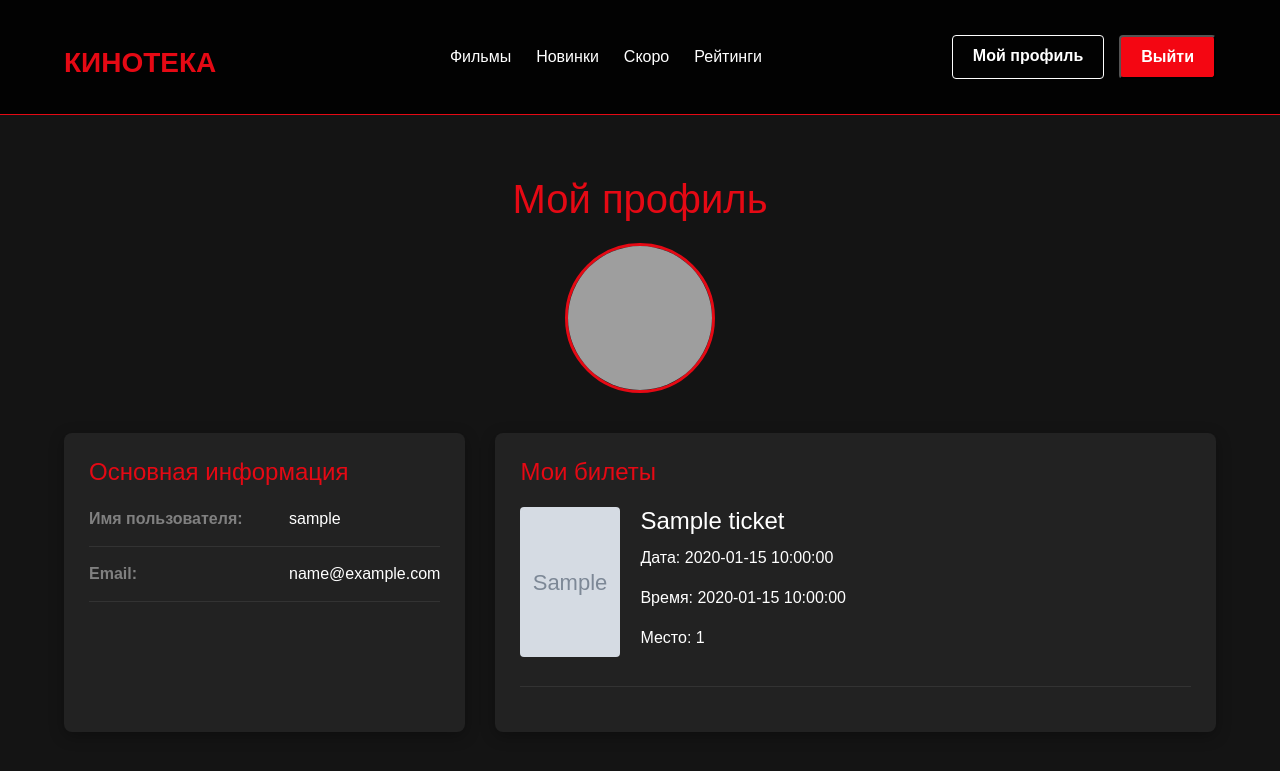
After one commit to nisya1/WEB-project, a Flask app: template templates/auth/profile.html in a window 1280 px wide. The commit adds this page. Shown: the top 771 px of the page. Run offline with Flask 3, Linux system fonts and the light colour scheme; the template is opened without the code that fills it: most values are stand-ins (such as "Sample title", 1, 10 or a date in 2020); grey boxes marked "Sample" are stand-in pictures; grey boxes are pictures that could not be loaded.

Commit message:
добавлена страница профиля пользователя

```diff
--- /dev/null
+++ b/static/auth/profile.css
@@ -0,0 +1,266 @@
+/* Основные переменные */
+:root {
+    --primary-color: #e50914;
+    --dark-bg: #141414;
+    --light-text: #ffffff;
+    --gray-text: #808080;
+    --card-bg: #222222;
+}
+
+/* Общие стили */
+body {
+    background-color: var(--dark-bg);
+    color: var(--light-text);
+    font-family: 'Arial', sans-serif;
+    margin: 0;
+    padding: 0;
+}
+
+.container {
+    width: 90%;
+    max-width: 1200px;
+    margin: 0 auto;
+    padding: 20px 0;
+}
+
+/* Навигационная панель */
+/* Навигационная панель ##############################################################################################*/
+.navbar {
+    background-color: rgba(0, 0, 0, 0.9);
+    padding: 15px 0;
+    border-bottom: 1px solid var(--primary-color);
+    display: flex;
+    justify-content: space-between;
+    align-items: center;
+}
+
+.navbar-brand {
+    position: relative;
+    display: inline-block;
+    text-decoration: none;
+    height: 40px; /* Оригинальная высота */
+    width: 180px; /* Фиксированная ширина для текста */
+    overflow: visible; /* Позволяет картинке выходить за границы */
+    z-index: 100; /* Чтобы увеличенная картинка была поверх других элементов */
+}
+
+.logo-text {
+    display: inline-block;
+    font-size: 28px;
+    font-weight: bold;
+    color: var(--primary-color);
+    transition: opacity 0.3s ease;
+}
+
+.logo-image {
+    position: absolute;
+    top: -80%;
+    left: 20%;
+    width: auto;
+    height: 100px; /* Такая же высота как у .navbar-brand */
+    opacity: 0;
+    transition: opacity 0.3s ease;
+}
+
+.navbar-brand:hover .logo-text {
+    opacity: 0;
+}
+
+.navbar-brand:hover .logo-image {
+    opacity: 1;
+}
+
+.nav-links {
+    display: flex;
+    gap: 25px;
+}
+
+.nav-link {
+    color: var(--light-text);
+    text-decoration: none;
+    font-size: 16px;
+    transition: color 0.3s;
+}
+
+.nav-link:hover {
+    color: var(--primary-color);
+}
+
+.nav-link.active {
+    color: var(--primary-color);
+    font-weight: bold;
+}
+
+.auth-buttons {
+    display: flex;
+    gap: 15px;
+}
+
+.btn-auth {
+    padding: 8px 20px;
+    border-radius: 4px;
+    text-decoration: none;
+    font-weight: bold;
+    transition: all 0.3s;
+}
+
+.btn-login {
+    background-color: transparent;
+    color: var(--light-text);
+    border: 1px solid var(--light-text);
+}
+
+.btn-login:hover {
+    background-color: rgba(255, 255, 255, 0.1);
+}
+
+.btn-register {
+    background-color: var(--primary-color);
+    color: var(--light-text);
+    border: 1px solid var(--primary-color);
+}
+
+.btn-register:hover {
+    background-color: #f40612;
+}
+
+
+/* кнопки при заходе в аккаунт */
+.auth-buttons {
+    display: flex;
+    gap: 15px;
+}
+
+.btn-auth-user {
+    padding: 8px 20px;
+    border-radius: 4px;
+    text-decoration: none;
+    font-weight: bold;
+    transition: all 0.3s;
+}
+
+
+.btn-profile {
+    background-color: transparent;
+    color: var(--light-text);
+    border: 1px solid var(--light-text)
+}
+
+.btn-profile:hover {
+    background-color: #45a049;
+}
+
+/* Стили для кнопки "Выйти" */
+.btn-logout {
+    background-color: #f40612;
+    color: #fff;
+}
+
+.btn-logout:hover {
+    background-color: #f40612;
+}
+
+
+/* Контейнер профиля */
+.profile-container {
+    margin-top: 40px;
+}
+
+.profile-header {
+    text-align: center;
+    margin-bottom: 40px;
+}
+
+.profile-title {
+    color: var(--primary-color);
+    font-size: 2.5rem;
+    margin-bottom: 20px;
+}
+
+.profile-avatar img {
+    width: 150px;
+    height: 150px;
+    border-radius: 50%;
+    object-fit: cover;
+    border: 3px solid var(--primary-color);
+}
+
+/* Карточки с информацией */
+.profile-info {
+    display: grid;
+    grid-template-columns: 1fr 2fr;
+    gap: 30px;
+}
+
+.info-card {
+    background-color: var(--card-bg);
+    padding: 25px;
+    border-radius: 8px;
+    box-shadow: 0 4px 15px rgba(0, 0, 0, 0.3);
+}
+
+.info-card h3 {
+    color: var(--primary-color);
+    margin-top: 0;
+    margin-bottom: 20px;
+    font-size: 1.5rem;
+}
+
+.info-row {
+    display: flex;
+    margin-bottom: 15px;
+    padding-bottom: 15px;
+    border-bottom: 1px solid #333;
+}
+
+.info-label {
+    font-weight: bold;
+    width: 200px;
+    color: var(--gray-text);
+}
+
+.info-value {
+    flex: 1;
+}
+
+/* Билеты */
+.ticket-card {
+    display: flex;
+    gap: 20px;
+    margin-bottom: 20px;
+    padding-bottom: 20px;
+    border-bottom: 1px solid #333;
+}
+
+.ticket-poster img {
+    width: 100px;
+    height: 150px;
+    object-fit: cover;
+    border-radius: 4px;
+}
+
+.ticket-info h4 {
+    margin-top: 0;
+    margin-bottom: 10px;
+}
+
+.no-tickets {
+    color: var(--gray-text);
+    font-style: italic;
+}
+
+/* Адаптивность */
+@media (max-width: 768px) {
+    .profile-info {
+        grid-template-columns: 1fr;
+    }
+
+    .info-row {
+        flex-direction: column;
+    }
+
+    .info-label {
+        width: auto;
+        margin-bottom: 5px;
+    }
+}
--- /dev/null
+++ b/templates/auth/profile.html
@@ -0,0 +1,82 @@
+<!DOCTYPE html>
+<html lang="ru">
+<head>
+    <meta charset="UTF-8">
+    <meta name="viewport" content="width=device-width, initial-scale=1.0">
+    <title>Кинотека — Мой профиль</title>
+    <link href="https://cdn.jsdelivr.net/npm/bootstrap@5.3.0/dist/css/bootstrap.min.css" rel="stylesheet">
+    <link rel="stylesheet" href="{{ url_for('static', filename='auth/profile.css') }}">
+</head>
+<body>
+<!-- Навигационная панель -->
+<nav class="navbar">
+    <div class="container">
+        <a href="/movies" class="navbar-brand">
+            <span class="logo-text">КИНОТЕКА</span>
+            <img src="{{ url_for('static', filename='movies/images/logo-hover.png') }}" class="logo-image" alt="Кинотека">
+        </a>
+
+        <div class="nav-links">
+            <a href="/movies" class="nav-link">Фильмы</a>
+            <a href="#" class="nav-link">Новинки</a>
+            <a href="#" class="nav-link">Скоро</a>
+            <a href="#" class="nav-link">Рейтинги</a>
+        </div>
+
+        <div class="auth-buttons">
+            <a href="" class="btn-auth-user btn-profile active">Мой профиль</a>
+            <form action="{{ url_for('auth.logout') }}" method="POST">
+                <button type="submit" class="btn-auth-user btn-logout">Выйти</button>
+            </form>
+        </div>
+    </div>
+</nav>
+
+<!-- Основной контент -->
+<div class="container profile-container">
+    <div class="profile-header">
+        <h1 class="profile-title">Мой профиль</h1>
+        <div class="profile-avatar">
+            <img src="{{ url_for('static', filename='profile/images/avatar.png') }}" alt="Аватар">
+        </div>
+    </div>
+
+    <div class="profile-info">
+        <div class="info-card">
+            <h3>Основная информация</h3>
+            <div class="info-row">
+                <span class="info-label">Имя пользователя:</span>
+                <span class="info-value">{{ username }}</span>
+            </div>
+            <div class="info-row">
+                <span class="info-label">Email:</span>
+                <span class="info-value">{{ email }}</span>
+            </div>
+        </div>
+
+        <div class="info-card">
+            <h3>Мои билеты</h3>
+            {% if tickets %}
+                {% for ticket in tickets %}
+                <div class="ticket-card">
+                    <div class="ticket-poster">
+                        <img src="{{ url_for('static', filename='movies/images/' + ticket.movie_image) }}" alt="{{ ticket.movie_title }}">
+                    </div>
+                    <div class="ticket-info">
+                        <h4>{{ ticket.movie_title }}</h4>
+                        <p>Дата: {{ ticket.session_date }}</p>
+                        <p>Время: {{ ticket.session_time }}</p>
+                        <p>Место: {{ ticket.seat_number }}</p>
+                    </div>
+                </div>
+                {% endfor %}
+            {% else %}
+                <p class="no-tickets">У вас пока нет купленных билетов</p>
+            {% endif %}
+        </div>
+    </div>
+</div>
+
+<script src="https://cdn.jsdelivr.net/npm/bootstrap@5.3.0/dist/js/bootstrap.bundle.min.js"></script>
+</body>
+</html>
--- a/templates/movies/index.html
+++ b/templates/movies/index.html
@@ -34,7 +34,9 @@
                 <button type="submit" class="btn-auth btn-register">Регистрация</button>
             </form>
             {% else %}
-            <a href="" class="btn-auth-user btn-profile">Мой профиль</a>
+            <form action="{{ url_for('auth.profile') }}" method="POST">
+                <button class="btn-auth-user btn-profile">Мой профиль</button>
+            </form>
             <form action="{{ url_for('auth.logout') }}" method="POST">
                 <button type="submit" name="show_modal" value="true" class="btn-auth-user btn-logout">Выйти</button>
             </form>
```
Also changed, not shown: blueprints/auth.py (+10 -1 lines).
